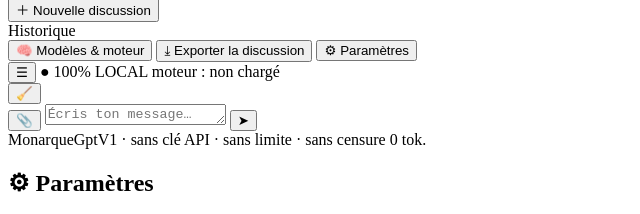
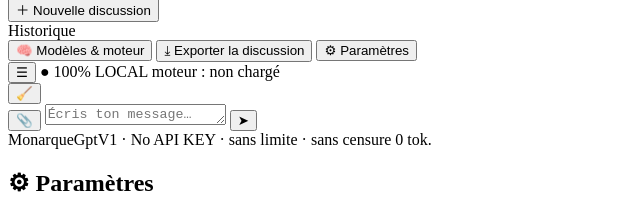
Before and after one commit to Zero00227/Monarque-Spam, a plain HTML site: page index.html in a window 1280 px wide. Shown: the part 65-279 px from the top of the page, 0-640 px from the left. Drawn offline with nearby package versions, Linux system fonts and the light colour scheme.

Commit message:
Update index.html

```diff
--- a/index.html
+++ b/index.html
@@ -53,7 +53,7 @@
           <button class="cbtn" id="send" title="Envoyer">➤</button>
         </div>
         <div class="foot-note">
-          <span>MonarqueGptV1 · <span class="ok">sans clé API · sans limite · sans censure</span></span>
+          <span>MonarqueGptV1 · <span class="ok">No API KEY · sans limite · sans censure</span></span>
           <span id="tokens">0 tok.</span>
         </div>
       </div>
```
